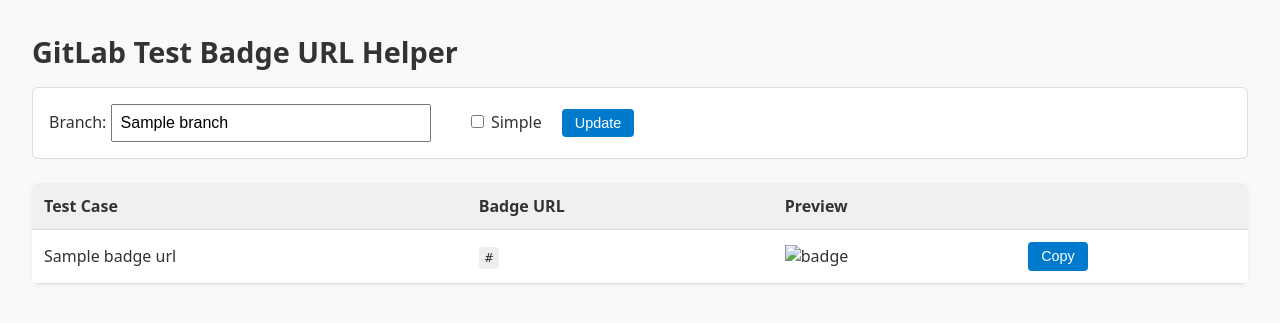
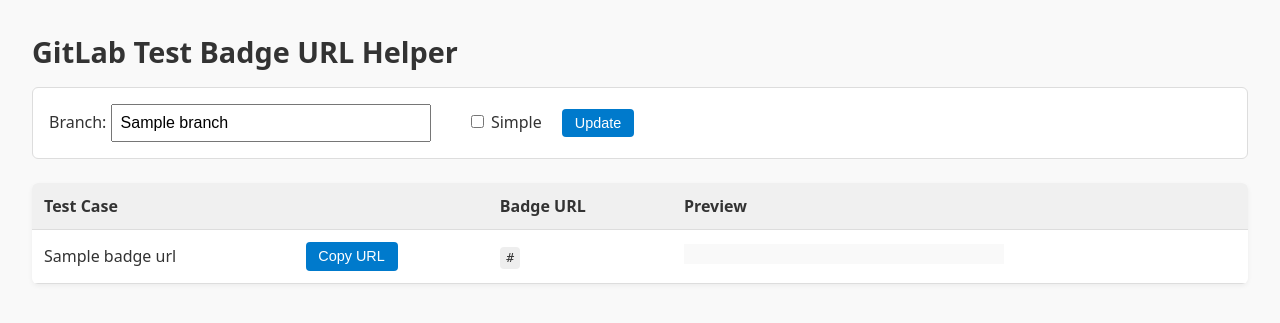
Before and after one commit to mrfenyx/gitlab-job-badge, a Flask app: template app/templates/helper.html.j2 in a window 1280 px wide. Shown: the top 323 px of the page. Run offline with Flask 3, Linux system fonts and the light colour scheme; the template is opened without the code that fills it: most values are stand-ins (such as "Sample title", 1, 10 or a date in 2020).

Commit message:
small update to helper page

```diff
--- a/app/templates/helper.html.j2
+++ b/app/templates/helper.html.j2
@@ -23,19 +23,21 @@
     <thead>
         <tr>
         <th>Test Case</th>
+        <th></th>
         <th>Badge URL</th>
         <th>Preview</th>
-        <th></th>
         </tr>
     </thead>
     <tbody>
         {% for name, url in badge_urls %}
         <tr>
         <td>{{ name }}</td>
+        <td>
+            <button onclick="copyToClipboard('url-{{ loop.index }}')">Copy URL</button>
+        </td>
         <td><code id="url-{{ loop.index }}">{{ url }}</code></td>
-        <td><img src="{{ url }}" alt="badge"></td>
         <td>
-            <button onclick="copyToClipboard('url-{{ loop.index }}')">Copy</button>
+            <iframe src="{{ url }}" width="320" height="20" frameborder="0" scrolling="no" style="background: transparent;"></iframe>
         </td>
         </tr>
         {% endfor %}
```
